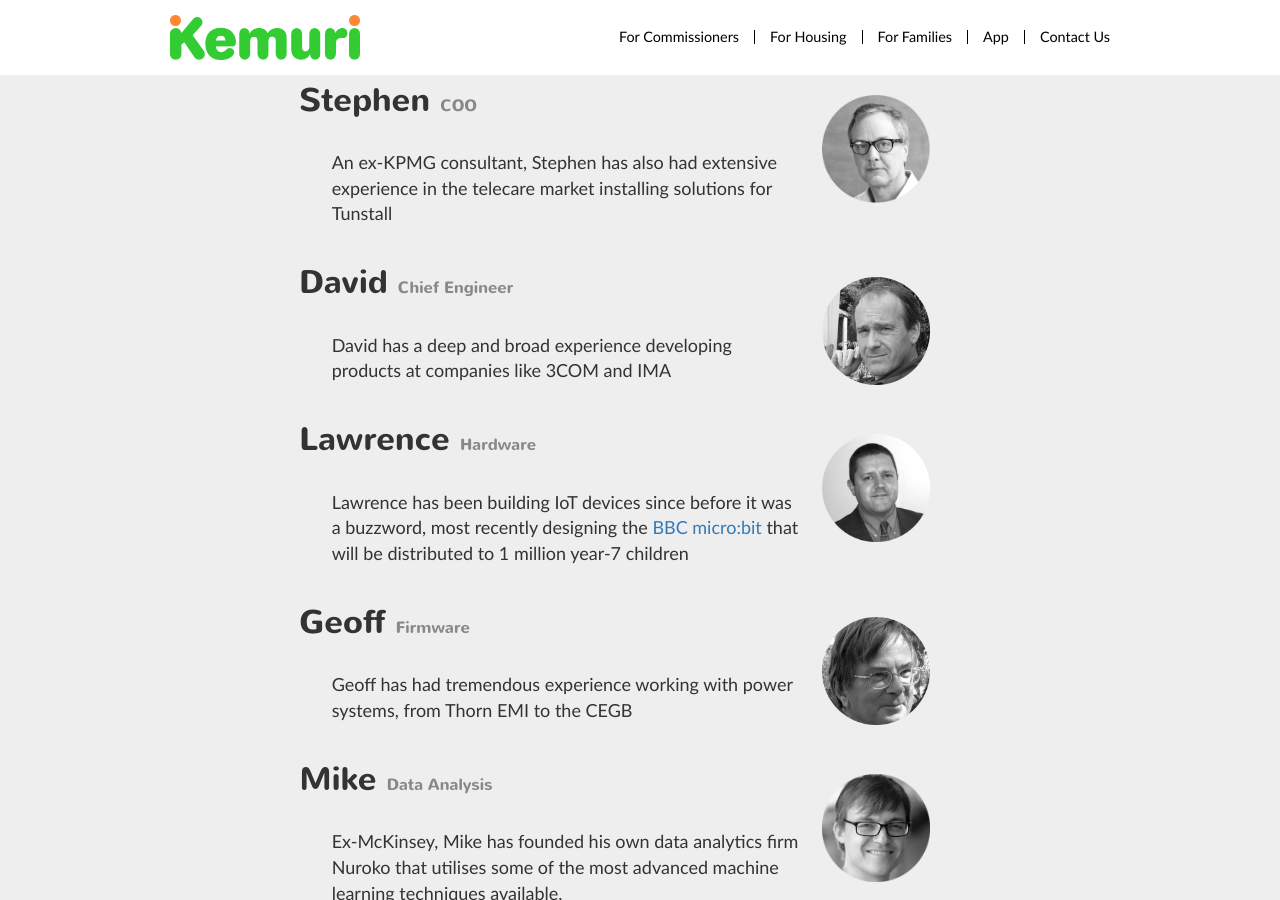
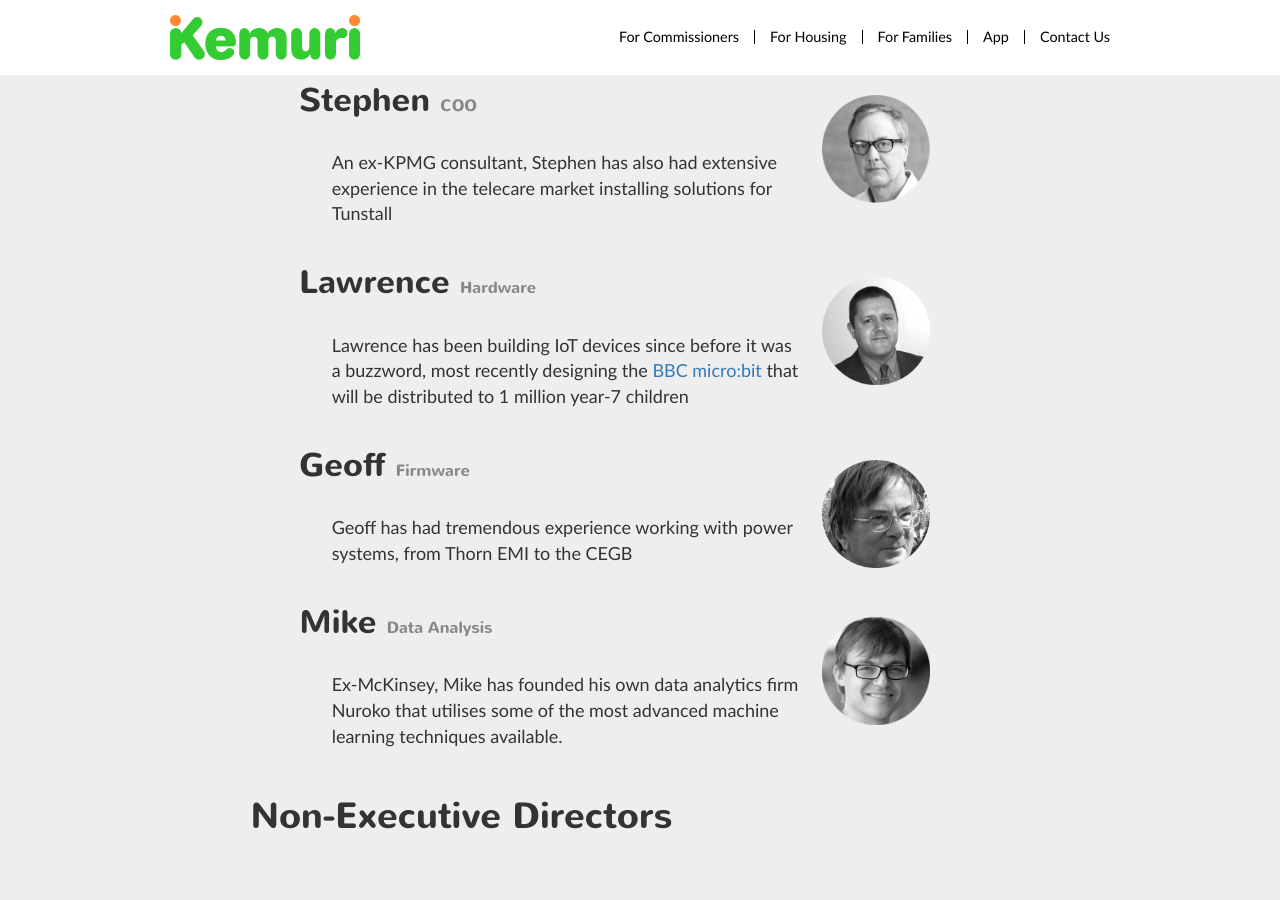
Before and after one commit to intelligentlilli/kemurisense.github.io, a Jekyll site: the page built from team.html, in a window 1280 px wide and 900 px high, scrolled down 613 px. Built offline with Jekyll 4.4.1, drawn with Linux system fonts in a browser that asks for light colours.

Commit message:
Remove David

```diff
--- a/team.html
+++ b/team.html
@@ -33,11 +33,6 @@
 						{% include mugshot.html  name="Stephen Colony" alignment="right" src="BW-Stephen-Coloney.png" %}
 						<h2>Stephen <span>COO</span></h2>
 						<p>An ex-KPMG consultant, Stephen has also had extensive experience in the telecare market installing solutions for Tunstall</p>
-					</li>
-					<li>
-						{% include mugshot.html  name="David Widdup" alignment="right" src="BW-David-Widdup.png" %}
-						<h2>David <span>Chief Engineer</span></h2>
-						<p>David has a deep and broad experience developing products at companies like 3COM and IMA</p>
 					</li>
 					<li>
 						{% include mugshot.html  name="Lawrence Archard" alignment="right" src="BW-Lawrence-Archard.png" %}
```
